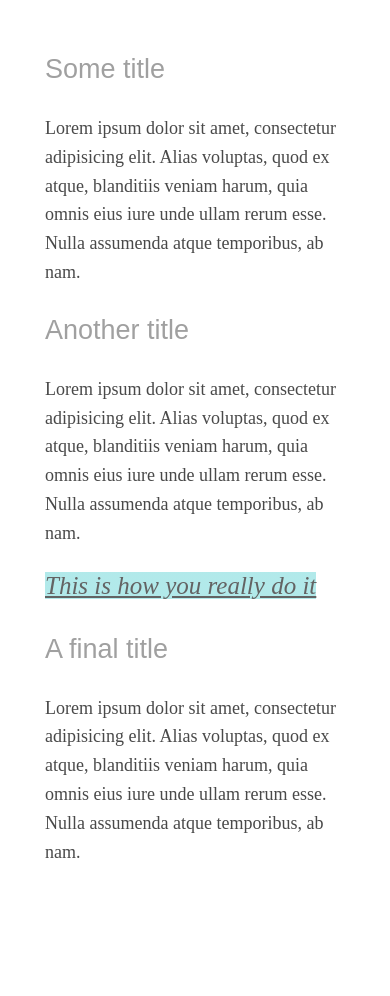
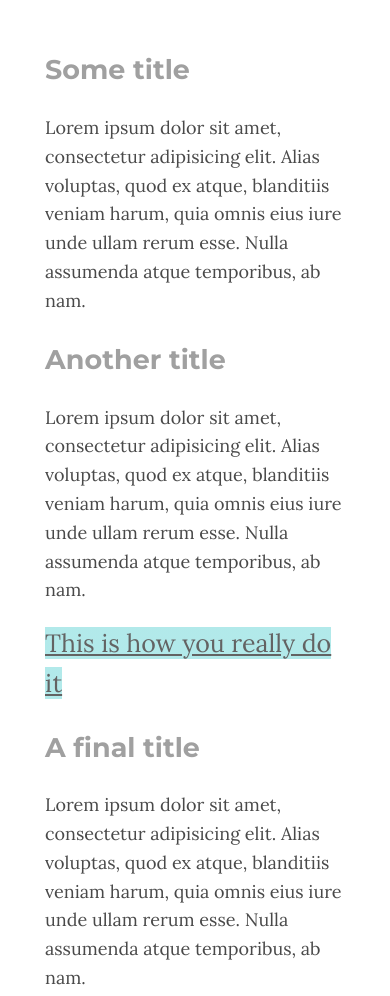
Before and after one commit to FabrizioDurand/medium-article, a plain HTML site: page index.html in a window 390 px wide. Shown: the part 650-1646 px from the top of the page. Before the commit the page ends 1566 px from the top, so only its background shows below. Drawn offline with Linux system fonts and the light colour scheme.

Commit message:
Font changed a bit

```diff
--- a/style.css
+++ b/style.css
@@ -1,3 +1,5 @@
+@import url('https://fonts.googleapis.com/css2?family=Lora&family=Montserrat:wght@700&display=swap');
+/* @import url('https://fonts.googleapis.com/css2?family=Lora&family=Montserrat:wght@400;700&display=swap'); */
 body {
   color: #494949;
   margin: 0;
@@ -16,11 +18,11 @@ body {
 
 .banner h1 {
   font-size: 38px;
+  font-weight: bolder;
 }
 
 .banner p {
   font-size: 30px;
-  font-style: italic;
   font-weight: lighter;
   opacity: 0.8;
 }
@@ -32,7 +34,7 @@ body {
 
 .container h2 {
   color: #A0A0A0;
-  font-weight: normal;
+  font-weight: lighter;
 }
 
 h1, h2 {
@@ -45,7 +47,6 @@ font-weight: bold;
   color: #636363;
   font-weight: lighter;
   font-size: 25px;
-  font-style: italic;
 }
 
 .link-medium:hover {
@@ -56,7 +57,7 @@ font-weight: bold;
 @media (max-width: 1200px) {
   /* For a screen < 960px, this CSS will be read */
   .container {
-    width: 900px;
+    width: 700px;
   }
 }
 
```
